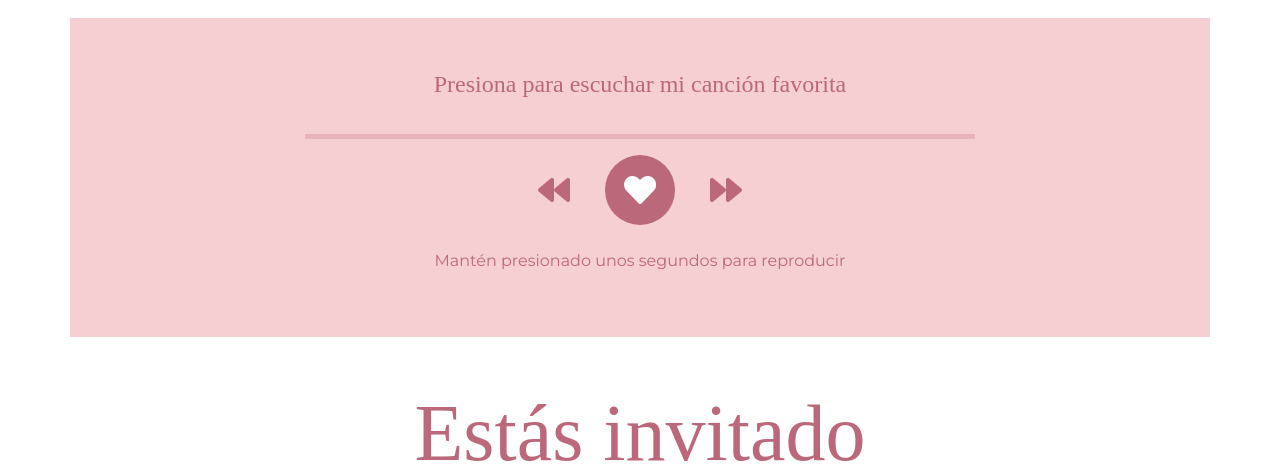
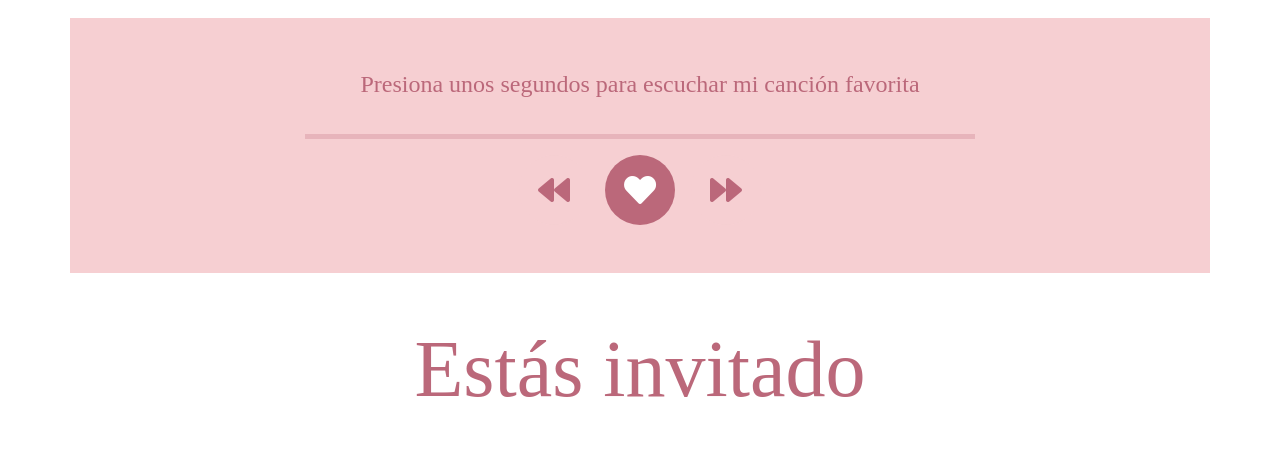
Before and after one commit to morena-marzec/mis-xv, a plain HTML site: page index.html in a window 1280 px wide. Shown: the part 802-1275 px from the top of the page. Drawn offline with nearby package versions, Linux system fonts and the light colour scheme; a web font is replaced by a local one.

Commit message:
Borro texto y modifico

```diff
--- a/index.html
+++ b/index.html
@@ -23,7 +23,7 @@
     </div>
     <!-- Botón de reproducción -->
     <div class="play-button-container container-sm py-5 pink">
-        <p class="font-3 play-button-text font-size-1 font-color-2 text-center">Presiona para escuchar mi canción favorita</p>
+        <p class="font-3 play-button-text font-size-1 font-color-2 text-center">Presiona unos segundos para escuchar mi canción favorita</p>
         <hr class="play-button-line">
         <div class="d-flex justify-content-center align-items-center">
             <button id="prev-button" class="round-button dark-pink mx-2">
@@ -36,7 +36,6 @@
                 <i class="fas fa-forward"></i>
             </button>
         </div>
-        <p class="mt-4 font-2 font-color-2 text-center">Mantén presionado unos segundos para reproducir</p>
     </div>
 
     <div class="ligt-pink container-sm text-center py-5">
```
